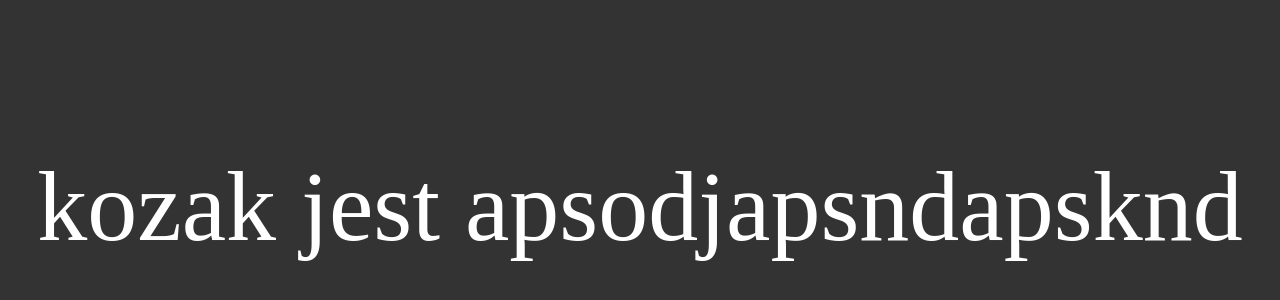
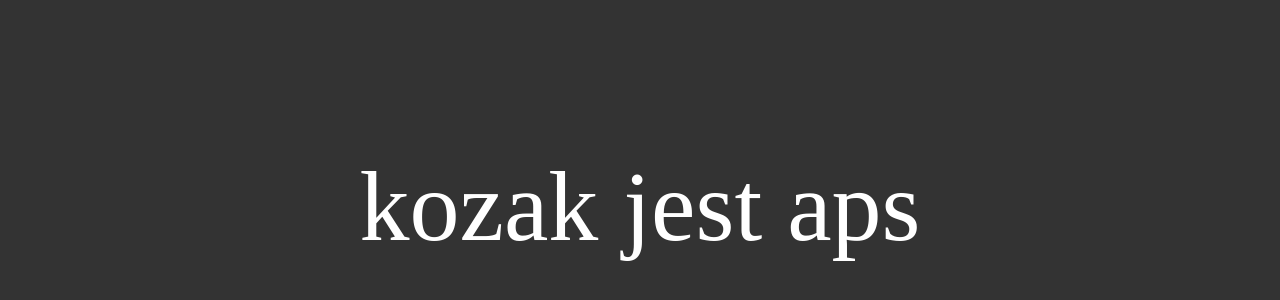
Before and after one commit to revalew/test, a plain HTML site: page index.html in a window 1280 px wide. Shown: the part 202-502 px from the top of the page. Drawn offline with Linux system fonts and the light colour scheme.

Commit message:
teeeeest

```diff
--- a/index.html
+++ b/index.html
@@ -12,7 +12,7 @@
 
     <div class="1" style="display: flex; justify-content:center; align-items:center; height:100vh; font-size: 100px;">
 
-        <p> kozak jest apsodjapsndapsknd</p>
+        <p> kozak jest aps</p>
 
     </div>
 
```
